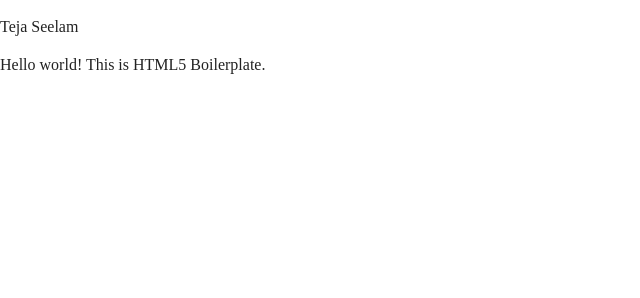
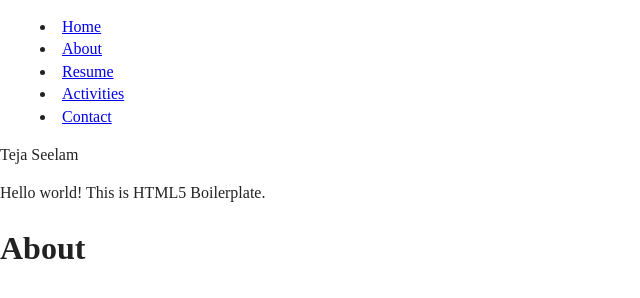
Before and after one commit to tejasreeseelam/ltemplate, a plain HTML site: page index.html in a window 1280 px wide. Shown: the whole page, without its empty margins (0-640 px from the left). Drawn offline with nearby package versions, Linux system fonts and the light colour scheme.

Commit message:
Feature: Added Main Sections

```diff
--- a/index.html
+++ b/index.html
@@ -23,8 +23,23 @@
   <![endif]-->
 
   <!-- Add your site or application content here -->
+  <div id="wrapper">
+    <div id="top">
+      <div id="main_menu" class="floatRight grBig">
+        <menu>
+          <li><a href="index.html">Home</a></li>
+          <li><a href="#">About</a></li>
+          <li><a href="#">Resume</a></li>
+          <li><a href="#">Activities</a></li>
+          <li><a href="#">Contact</a></li>
+        </menu>
+      </div>
+    </div>
   <header><p>Teja Seelam</p></header>
   <p>Hello world! This is HTML5 Boilerplate.</p>
+
+  <h1>About</h1>
+  <p></p>
   <script src="js/vendor/modernizr-3.7.1.min.js"></script>
   <script src="https://code.jquery.com/jquery-3.4.1.min.js" integrity="sha256-CSXorXvZcTkaix6Yvo6HppcZGetbYMGWSFlBw8HfCJo=" crossorigin="anonymous"></script>
   <script>window.jQuery || document.write('<script src="js/vendor/jquery-3.4.1.min.js"><\/script>')</script>
```
